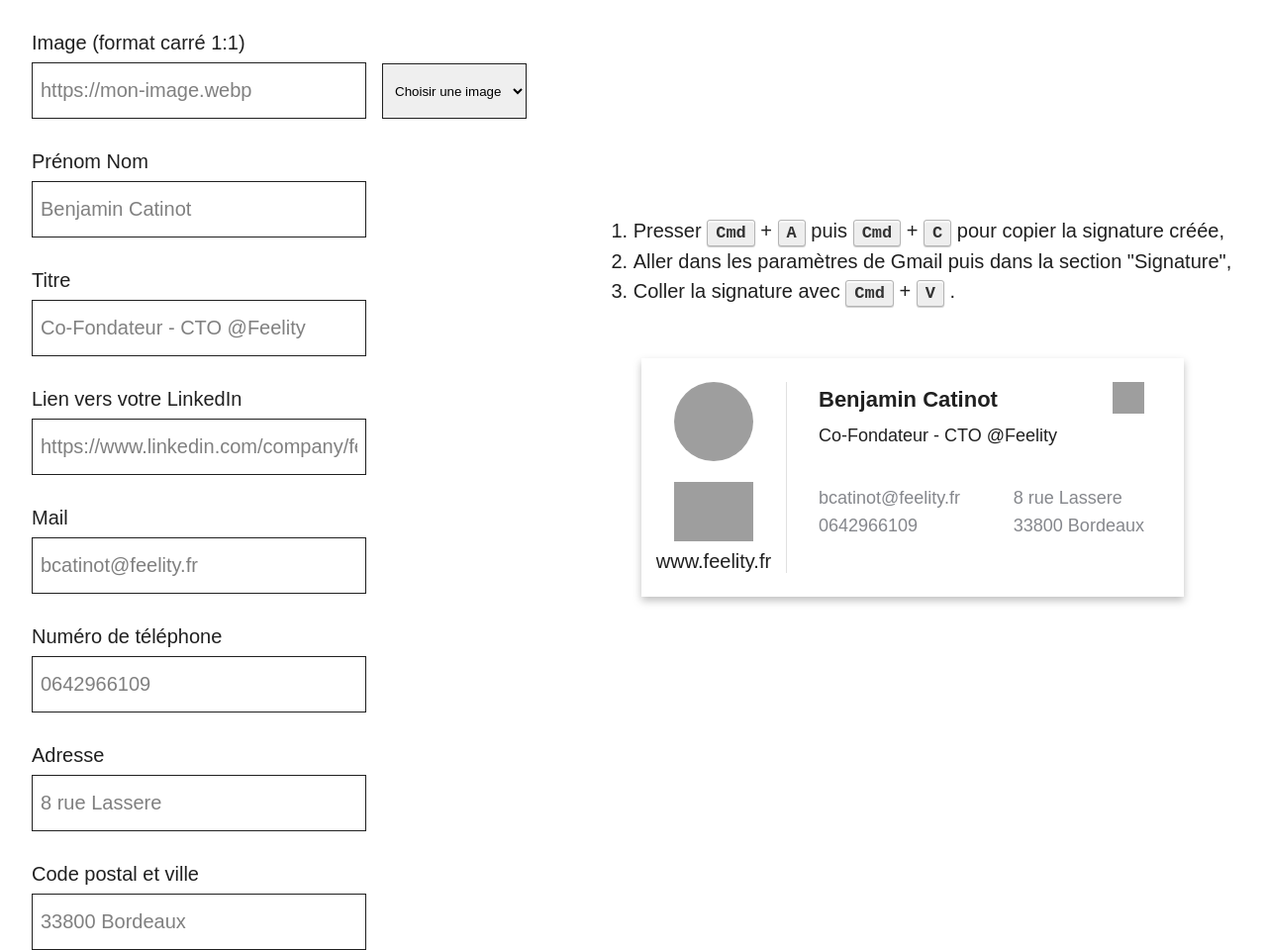
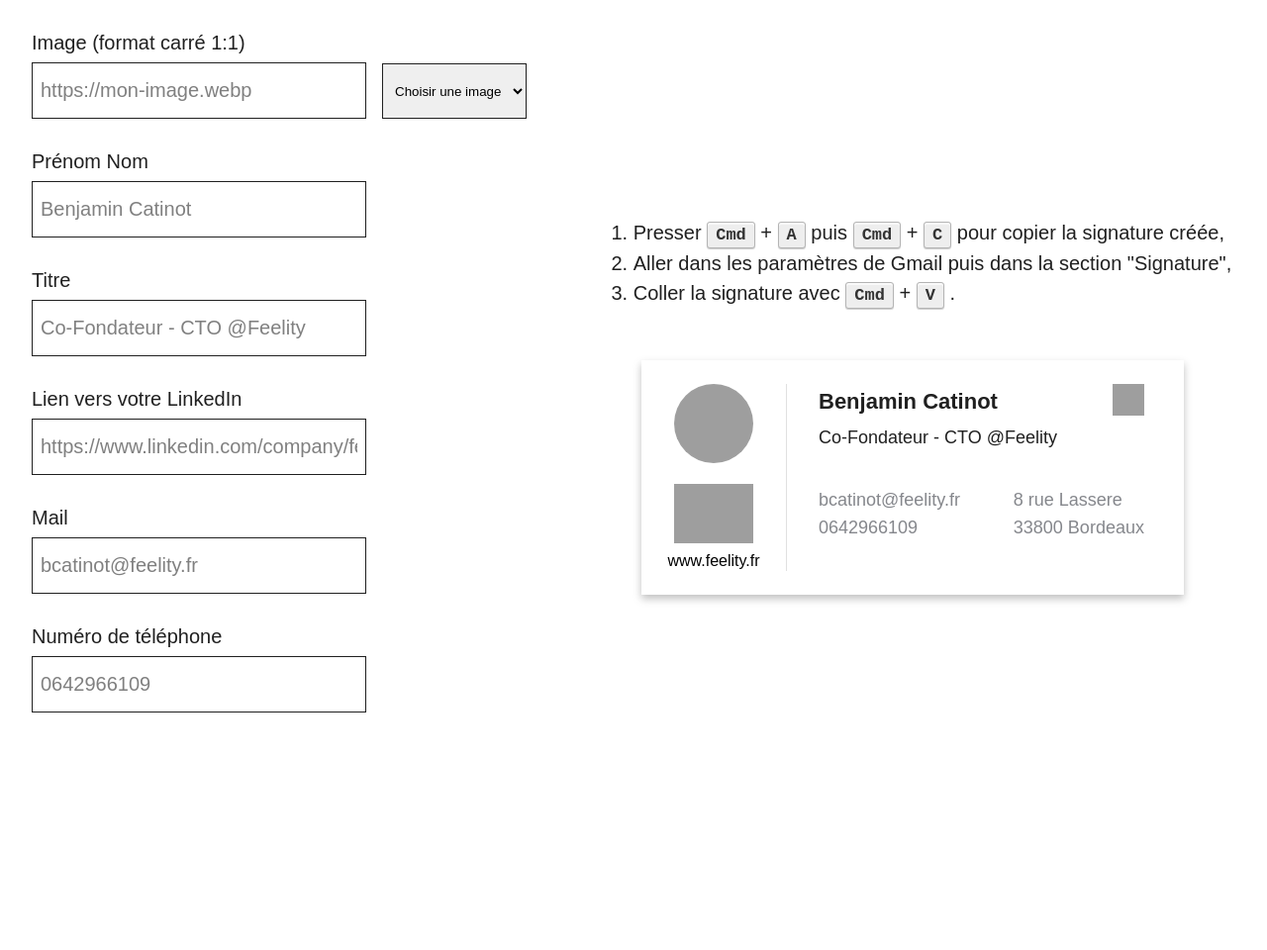
Before and after one commit to MatthieuMarchand/create-your-feelity-signature, a plain HTML site: page index.html in a window 1280 px wide. Shown: the whole page at 99% size. After the commit the page ends 800 px from the top, so only its background shows below. Drawn offline with Linux system fonts and the light colour scheme; grey boxes are pictures that could not be loaded.

Commit message:
fix links

```diff
--- a/index.html
+++ b/index.html
@@ -46,10 +46,6 @@
         <input id="inputMail" name="mail" type="text" placeholder="bcatinot@feelity.fr" autocomplete="off">
         <label for="tel">Numéro de téléphone</label>
         <input id="inputTel" name="tel" type="text" placeholder="0642966109" autocomplete="off">
-        <label for="address">Adresse</label>
-        <input id="inputAddress" name="address" type="text" placeholder="8 rue Lassere" autocomplete="off">
-        <label for="postal">Code postal et ville</label>
-        <input id="inputPostal" name="postal" type="text" placeholder="33800 Bordeaux" autocomplete="off">
     </section>
 
     <section id="container-signature">
@@ -76,7 +72,12 @@
                     <img src="https://www.feelity.fr/wp-content/uploads/2024/06/signature_logo_feelity.png"
                         alt="Logo Feelity" width="80" style="margin-top: 16px;">
 
-                    <p style="margin: 4px 0 0 0;">www.feelity.fr</p>
+                    <a href="https://www.feelity.fr/" target="_blank" style="
+                        margin: 4px 0 0 0;
+                        text-decoration: unset;
+                        color: black;
+                        font-size: 16px;
+                    ">www.feelity.fr</a>
                 </td>
 
                 <td width="1" style="background: #E0E0E0;"></td>
@@ -115,22 +116,34 @@
                         <div id="contacts" style="
                             display: inline-block;
                         ">
-                            <p id="textMail" style="margin: 0;">bcatinot@feelity.fr</p>
+                            <p style="margin: 0;">
+                                <a id="hrefMail" href="mailto:bcatinot@feelity.fr" style="
+                                    color: #85878C;
+                                    text-decoration: unset;
+                                ">bcatinot@feelity.fr</a>
+                            </p>
 
-                            <p id="textTel" style="margin: 7px 0 0 0;">0642966109</p>
+                            <p style="margin: 7px 0 0 0;">
+                                <a id="hrefTel" href="tel:+330642966109" style="
+                                    color: #85878C;
+                                    text-decoration: unset;
+                                ">0642966109</a>
+                            </p>
                         </div>
 
-                        <div id="address" style="
+                        <a href="https://maps.app.goo.gl/NcHTBKmKug67GPvm8" target="_blank" id="address" style="
                             display: inline-block;
                             margin-top: 7px;
+                            color: #85878C;
+                            text-decoration: unset;
                         ">
-                            <p id="textAddress" style="margin: 0;">8 rue Lassere</p>
+                            <p style="margin: 0;">8 rue Lassere</p>
 
-                            <p id="textPostal" style="
+                            <p style="
                                 margin: 0;
                                 margin-top: 7px;
                             ">33800 Bordeaux</p>
-                        </div>
+                        </a>
                     </div>
                 </td>
             </tr>
--- a/script.js
+++ b/script.js
@@ -10,6 +10,18 @@ const updateSrcIfEmpty = (input, element, defaultValue) => {
 
 const updateHrefIfEmpty = (input, element, defaultValue) => {
     element.href = input.value || defaultValue;
+    createsMarginInContacts();
+};
+
+const updateTelHrefIfEmpty = (input, element, defaultValue) => {
+    element.href = `tel:${input.value || defaultValue}`;
+    element.innerHTML = input.value || defaultValue;
+    createsMarginInContacts();
+};
+
+const updateMailHrefIfEmpty = (input, element, defaultValue) => {
+    element.href = `mailto:${input.value || defaultValue}`;
+    element.innerHTML = input.value || defaultValue;
     createsMarginInContacts();
 };
 
@@ -45,10 +57,8 @@ const createsEventListenersOnInputs = () => {
         { inputId: 'inputName', elementId: 'textName', defaultValue: 'Benjamin Catinot', updater: setDefaultIfEmpty },
         { inputId: 'inputTitle', elementId: 'textTitle', defaultValue: 'Co-Fondateur - CTO @Feelity', updater: setDefaultIfEmpty },
         { inputId: 'inputLinkedin', elementId: 'hrefLinkedin', defaultValue: 'https://www.linkedin.com/company/feelity/mycompany/', updater: updateHrefIfEmpty },
-        { inputId: 'inputMail', elementId: 'textMail', defaultValue: 'bcatinot@feelity.fr', updater: setDefaultIfEmpty },
-        { inputId: 'inputTel', elementId: 'textTel', defaultValue: '0642966109', updater: setDefaultIfEmpty },
-        { inputId: 'inputAddress', elementId: 'textAddress', defaultValue: '8 rue Lassere', updater: setDefaultIfEmpty },
-        { inputId: 'inputPostal', elementId: 'textPostal', defaultValue: '33800 Bordeaux', updater: setDefaultIfEmpty }
+        { inputId: 'inputMail', elementId: 'hrefMail', defaultValue: 'bcatinot@feelity.fr', updater: updateMailHrefIfEmpty },
+        { inputId: 'inputTel', elementId: 'hrefTel', defaultValue: '0642966109', updater: updateTelHrefIfEmpty }
     ];
 
     inputMappings.forEach(({ inputId, elementId, defaultValue, updater }) =>
```
